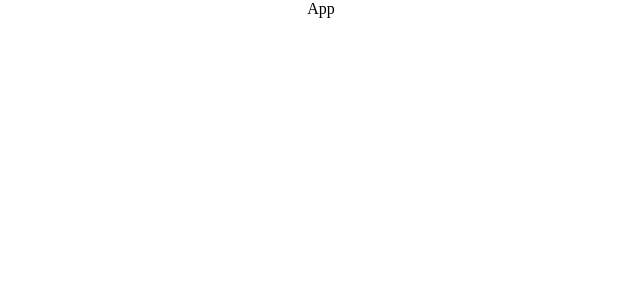
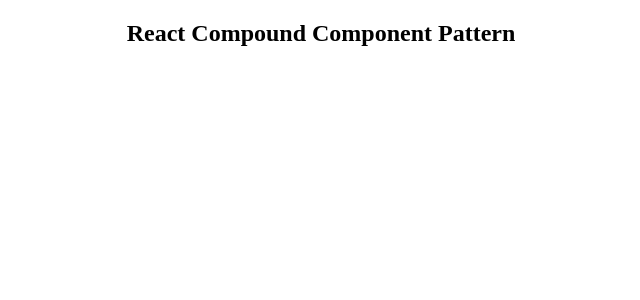
Before and after one commit to peppermintc/compound-pattern-practice, a React (Create React App) app: page / in a window 1280 px wide. Shown: the top 300 px of the page, without its empty margins (319-959 px from the left). Built offline with nearby package versions, Linux system fonts and the light colour scheme.

Commit message:
add title

```diff
--- a/src/App.js
+++ b/src/App.js
@@ -1,5 +1,9 @@
 function App() {
-  return <>App</>;
+  return (
+    <>
+      <h2>React Compound Component Pattern</h2>
+    </>
+  );
 }
 
 export default App;
```
